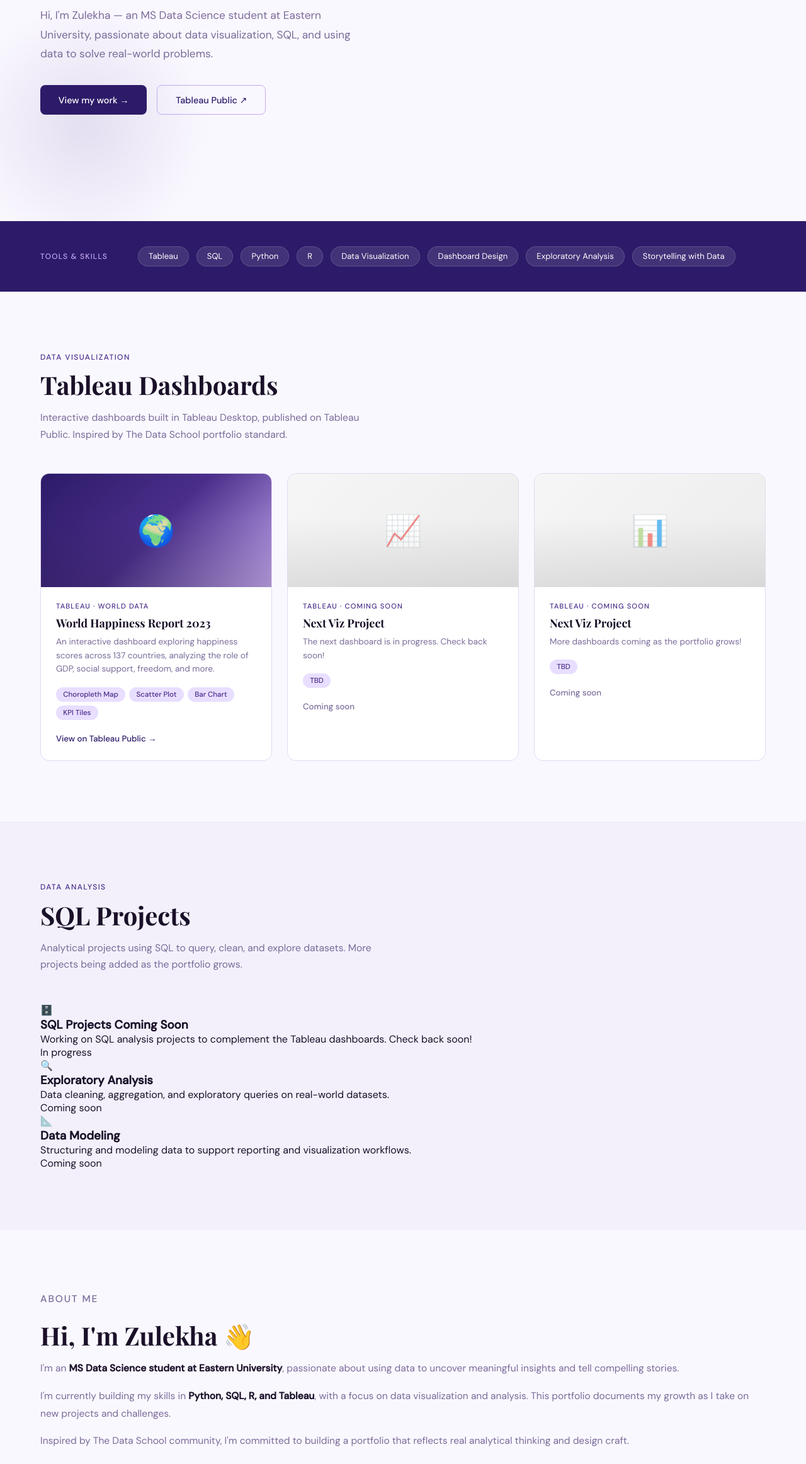
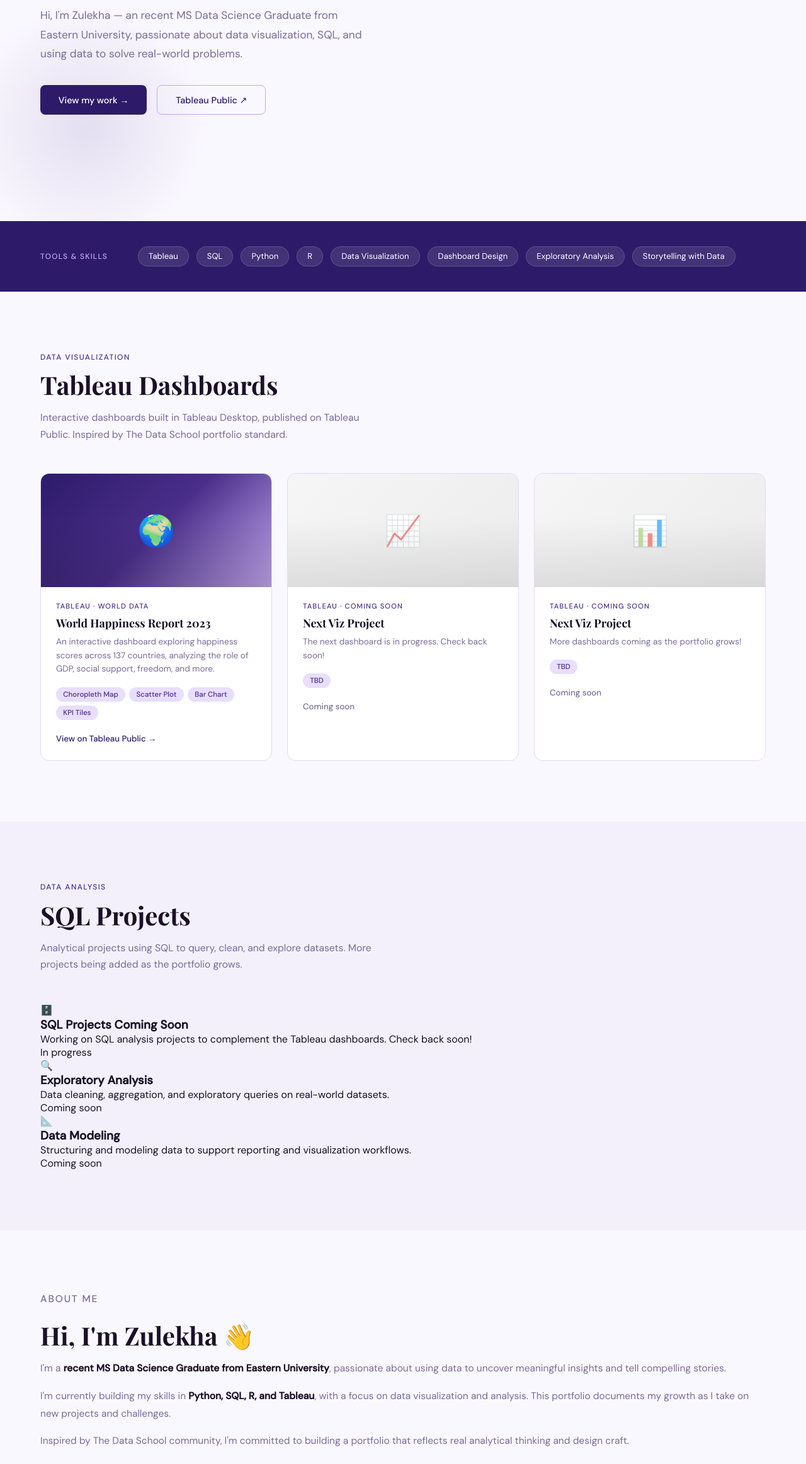
Before and after one commit to zulekhan/zulekhan.github.io, a plain HTML site: page index.html in a window 1280 px wide. Shown: the part 449-2773 px from the top of the page at 63% size. Drawn offline with nearby package versions, Linux system fonts and the light colour scheme.

Commit message:
Update introduction to reflect recent graduation

```diff
--- a/index.html
+++ b/index.html
@@ -345,7 +345,7 @@
     <div class="hero-content">
       <span class="hero-tag">📊 Data Science Portfolio</span>
       <h1>Turning data into<br /><span>compelling stories</span></h1>
-      <p>Hi, I'm Zulekha — an MS Data Science student at Eastern University, passionate about data visualization, SQL, and using data to solve real-world problems.</p>
+      <p>Hi, I'm Zulekha — an recent MS Data Science Graduate from Eastern University, passionate about data visualization, SQL, and using data to solve real-world problems.</p>
       <div class="hero-btns">
         <a href="#tableau" class="btn-primary">View my work →</a>
         <a href="https://public.tableau.com/app/profile/zulekha.mohamed/vizzes" target="_blank" class="btn-secondary">Tableau Public ↗</a>
@@ -458,7 +458,7 @@
       <div class="about-text">
         <p class="section-label">About Me</p>
         <h2 class="section-title">Hi, I'm Zulekha 👋</h2>
-        <p>I'm an <strong>MS Data Science student at Eastern University</strong>, passionate about using data to uncover meaningful insights and tell compelling stories.</p>
+        <p>I'm a <strong> recent MS Data Science Graduate from Eastern University</strong>, passionate about using data to uncover meaningful insights and tell compelling stories.</p>
         <p>I'm currently building my skills in <strong>Python, SQL, R, and Tableau</strong>, with a focus on data visualization and analysis. This portfolio documents my growth as I take on new projects and challenges.</p>
         <p>Inspired by The Data School community, I'm committed to building a portfolio that reflects real analytical thinking and design craft.</p>
         <div style="margin-top: 1.5rem;">
```
